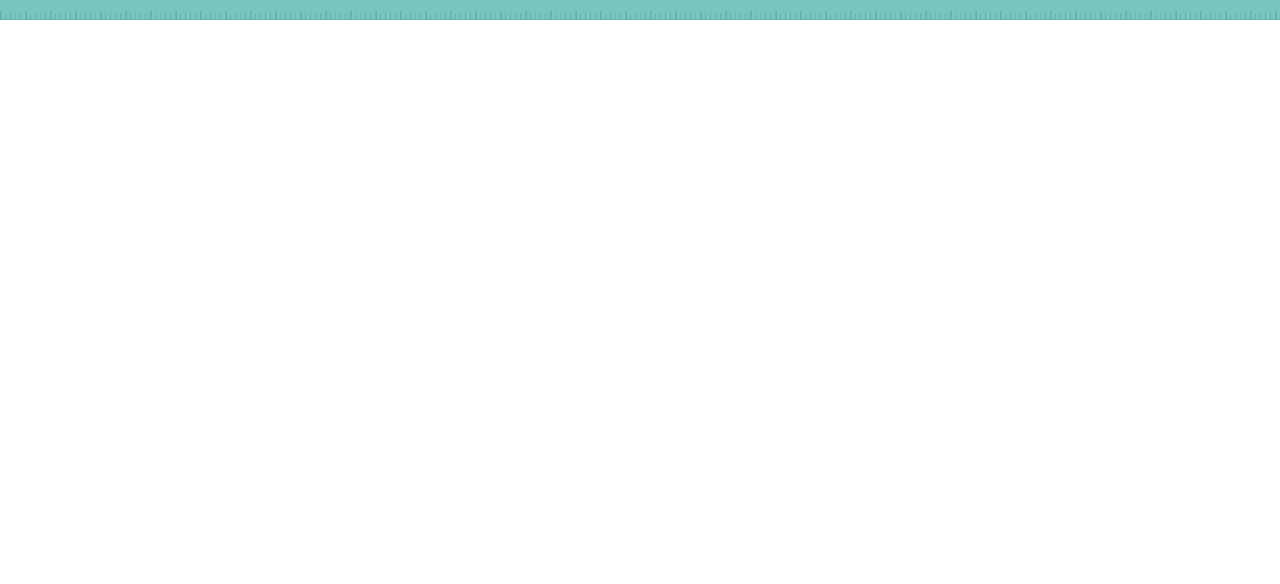
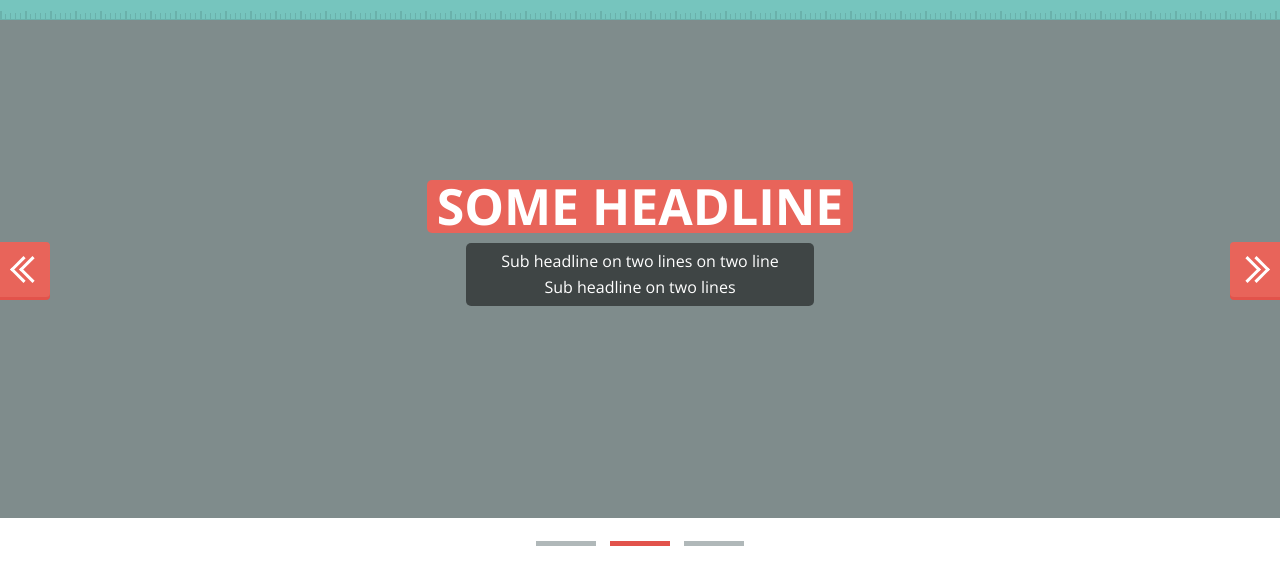
Before and after one commit to fejs-levelup/fe-course, a plain HTML site: page project-0_0_1/index.html in a window 1280 px wide. Shown: the part 60-644 px from the top of the page. Drawn offline with nearby package versions, Linux system fonts and the light colour scheme.

Commit message:
Slider has been added to the main view
markup and css were mainly updated

```diff
--- a/project-0_0_1/css/header.css
+++ b/project-0_0_1/css/header.css
@@ -91,6 +91,7 @@ body {
   padding: 4px;
   border-radius: var(--main-radius);
   top: 70px;
+  z-index: 10;
 }
 
 .dropdown-menu ul::before{
--- a/project-0_0_1/css/main.css
+++ b/project-0_0_1/css/main.css
@@ -2,3 +2,4 @@
 @import url(https://cdnjs.cloudflare.com/ajax/libs/normalize/4.1.1/normalize.min.css);
 @import "variables.css";
 @import "header.css";
+@import "slider.css";
--- /dev/null
+++ b/project-0_0_1/css/slider.css
@@ -0,0 +1,126 @@
+#main-slider {
+	height: 550px;
+}
+
+.slides-container {
+	position: relative;
+	height: 498px;
+	background: #7f8c8c;
+}
+.slides-container button {
+	height: 55px;
+	width: 50px;
+	padding: 0;
+	border: none;
+	background: var(--light-red);
+	box-shadow: 0 3px 0 var(--dark-red);
+	position: absolute;
+	top: 50%;
+	margin-top: -27px;
+}
+
+.slides-container button::after,
+.slides-container button::before {
+	content: "";
+	width: 16px;
+	height: 16px;
+	border-left: 3px solid #fff;
+	border-top: 3px solid #fff;
+	position: absolute;
+	top: 50%;
+	margin-top: -10px;
+}
+
+#main-slider--toleft::before,
+#main-slider--toleft::after {
+	transform: rotate(-45deg);
+}
+
+#main-slider--toright::before,
+#main-slider--toright::after {
+	transform: rotate(135deg);
+}
+
+#main-slider--toleft::after {
+	left: 23px;
+}
+
+#main-slider--toleft::before {
+	left: 14px;
+}
+
+#main-slider--toright::before {
+	right: 14px;
+}
+
+#main-slider--toright::after {
+	right: 23px;
+}
+
+#main-slider--toleft {
+	left: 0;
+	border-radius: 0 var(--main-radius) var(--main-radius) 0;
+}
+
+#main-slider--toright {
+	right: 0;
+	border-radius: var(--main-radius) 0 0 var(--main-radius);
+}
+
+.slider-nav {
+	height: 52px;
+	text-align: center;
+}
+
+.slider-nav span {
+	display: inline-block;
+	width: 0;
+	padding: 5px 30px 0;
+	background: #b0b8b9;
+	margin: 23px 5px 0;
+}
+
+.slider-nav span.active-slide {
+	background: var(--dark-red);
+}
+
+.single-slide {
+	height: 100%;
+	display: none;
+	padding: 160px 0 0;
+}
+
+.single-slide.active-slide {
+	display: block;
+}
+
+.single-slide h3 {
+	font: bold 50px/53px "Open sans", arial, sans-serif;
+	text-align: center;
+	color: #fff;
+	text-transform: uppercase;
+	margin: 0;
+}
+
+.single-slide h3 span {
+	background: var(--light-red);
+  border-radius: 5px;
+  padding: 0 10px;
+  display: inline-block;
+}
+
+.slide-subheadline {
+	font-size: 16px;
+	line-height: 1.6em;
+	color: #fff;
+	text-align: center;
+	margin: 0;
+	margin-top: 10px;
+}
+
+.slide-subheadline span {
+	background: rgba(0, 0, 0, .5);
+	border-radius: 5px;
+	padding: 6px 35px;
+	display: inline-block;
+}
--- a/project-0_0_1/index.html
+++ b/project-0_0_1/index.html
@@ -33,5 +33,32 @@
     </div>
   </header>
 
+  <section id="main-slider">
+
+    <div class="slides-container">
+      <button id="main-slider--toleft"></button>
+      <button id="main-slider--toright"></button>
+
+      <div class="single-slide active-slide" data-slide-id="1">
+        <h3><span>Some headline</span></h3>
+        <p class="slide-subheadline"><span>Sub headline on two lines on two line<br>Sub headline on two lines</span></p>
+      </div>
+      <div class="single-slide" data-slide-id="2">
+        <h3><span>Some headline</span></h3>
+        <p class="slide-subheadline"><span>Sub headline on two lines</span></p>
+      </div>
+      <div class="single-slide" data-slide-id="3">
+        <h3><span>Some headline</span></h3>
+        <p class="slide-subheadline"><span>Sub headline on two lines</span></p>
+      </div>
+    </div>
+
+    <div class="slider-nav">
+      <span></span>
+      <span class="active-slide"></span>
+      <span></span>
+    </div>
+  </section>
+
 </body>
 </html>
```
